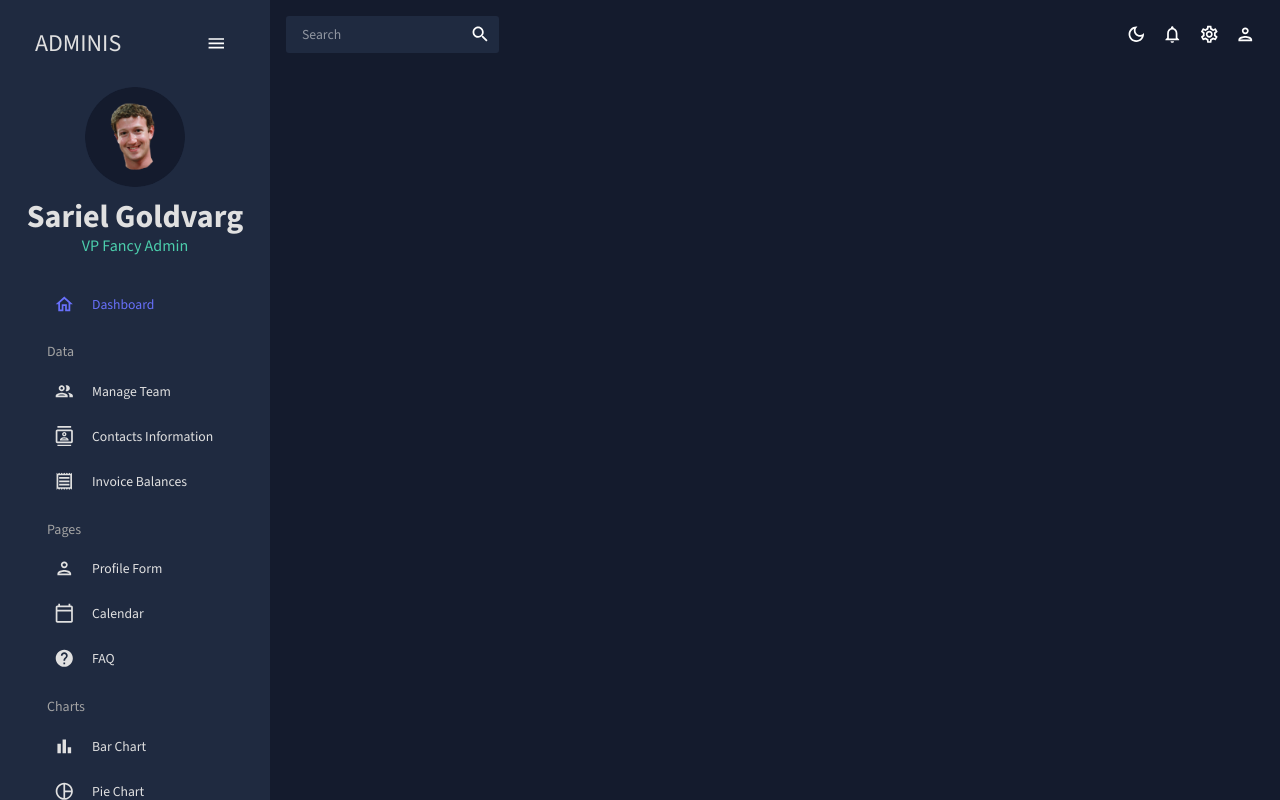
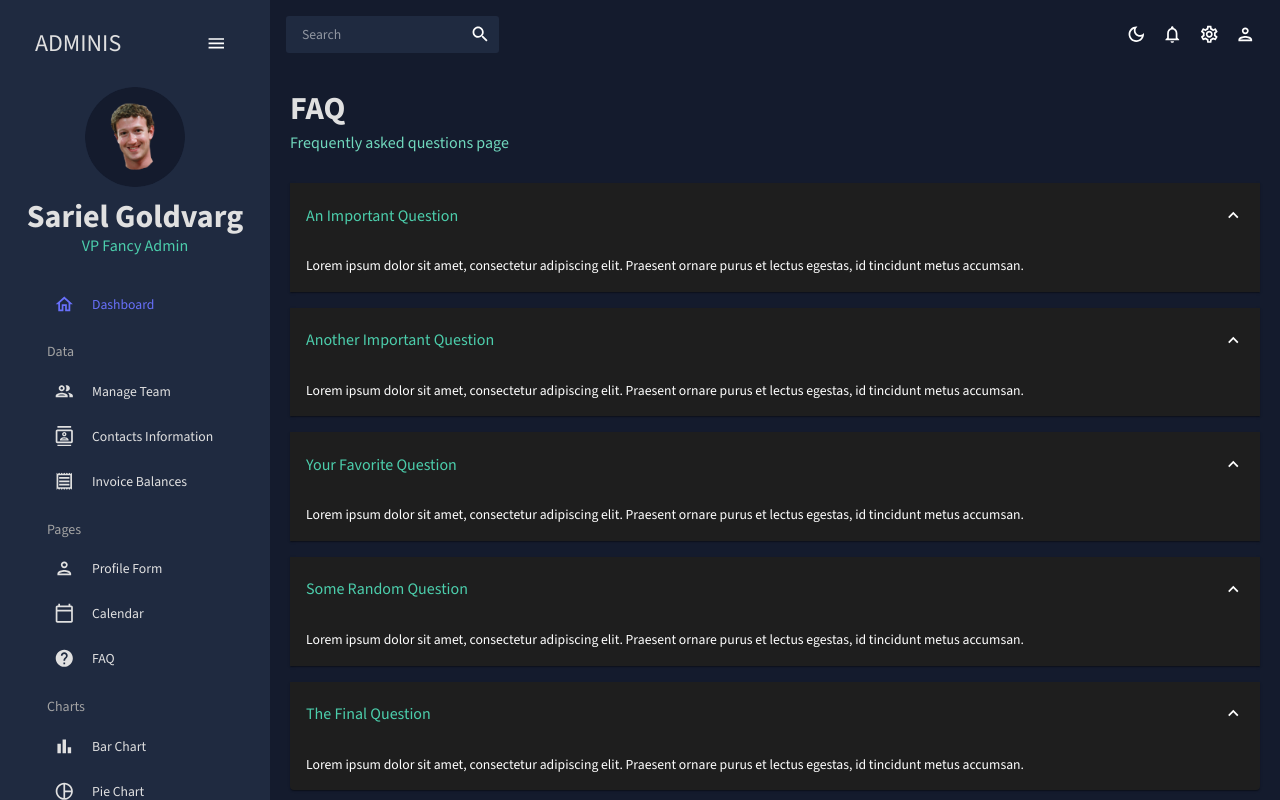
Before and after one commit to SRL-G/react-admin, a React (Create React App) app: page /faq in a window 1280 px wide. Built offline with nearby package versions, Linux system fonts and the light colour scheme.

Commit message:
Finished the FAQ

```diff
--- a/src/App.js
+++ b/src/App.js
@@ -9,10 +9,10 @@
 import Invoices from "./scenes/invoices";
 import Form from "./scenes/form";
 import Calendar from "./scenes/calendar";
+import FAQ from "./scenes/faq";
 // import Bar from "./scenes/bar";
 // import Line from "./scenes/line";
 // import Pie from "./scenes/pie";
-// import FAQ from "./scenes/faq";
 // import Geography from "./scenes/geography";
 
 function App() {
@@ -32,10 +32,11 @@
               <Route path="/invoices" element={<Invoices />} />
               <Route path="/form" element={<Form />} />
               <Route path="/calendar" element={<Calendar />} />
+              <Route path="/faq" element={<FAQ />} />
               {/* <Route path="/bar" element={<Bar />} /> */}
               {/* <Route path="/pie" element={<Pie />} /> */}
               {/* <Route path="/line" element={<Line />} /> */}
-              {/* <Route path="/faq" element={<FAQ />} /> */}
+
               {/* <Route path="/geography" element={<Geography />} /> */}
             </Routes>
           </main>
--- /dev/null
+++ b/src/scenes/faq/index.jsx
@@ -0,0 +1,89 @@
+import { Box, useTheme, Typography } from "@mui/material";
+import Header from "../../components/Header";
+import AccordionSummary from "@mui/material/AccordionSummary";
+import AccordionDetails from "@mui/material/AccordionDetails";
+import Accordion from "@mui/material/Accordion";
+import ExpandMoreIcon from "@mui/icons-material/ExpandMore";
+import { tokens } from "../../theme";
+
+const FAQ = () => {
+  const theme = useTheme();
+  const colors = tokens(theme.palette.mode);
+
+  return (
+    <Box m="20px">
+      <Header title="FAQ" subtitle="Frequently asked questions page" />
+      <Accordion defaultExpanded>
+        <AccordionSummary expandIcon={<ExpandMoreIcon />}>
+          <Typography color={colors.greenAccent[500]} variant="h5">
+            An Important Question
+          </Typography>
+        </AccordionSummary>
+        <AccordionDetails>
+          <Typography>
+            Lorem ipsum dolor sit amet, consectetur adipiscing elit. Praesent
+            ornare purus et lectus egestas, id tincidunt metus accumsan.
+          </Typography>
+        </AccordionDetails>
+      </Accordion>
+
+      <Accordion defaultExpanded>
+        <AccordionSummary expandIcon={<ExpandMoreIcon />}>
+          <Typography color={colors.greenAccent[500]} variant="h5">
+            Another Important Question
+          </Typography>
+        </AccordionSummary>
+        <AccordionDetails>
+          <Typography>
+            Lorem ipsum dolor sit amet, consectetur adipiscing elit. Praesent
+            ornare purus et lectus egestas, id tincidunt metus accumsan.
+          </Typography>
+        </AccordionDetails>
+      </Accordion>
+
+      <Accordion defaultExpanded>
+        <AccordionSummary expandIcon={<ExpandMoreIcon />}>
+          <Typography color={colors.greenAccent[500]} variant="h5">
+            Your Favorite Question
+          </Typography>
+        </AccordionSummary>
+        <AccordionDetails>
+          <Typography>
+            Lorem ipsum dolor sit amet, consectetur adipiscing elit. Praesent
+            ornare purus et lectus egestas, id tincidunt metus accumsan.
+          </Typography>
+        </AccordionDetails>
+      </Accordion>
+
+      <Accordion defaultExpanded>
+        <AccordionSummary expandIcon={<ExpandMoreIcon />}>
+          <Typography color={colors.greenAccent[500]} variant="h5">
+            Some Random Question
+          </Typography>
+        </AccordionSummary>
+        <AccordionDetails>
+          <Typography>
+            Lorem ipsum dolor sit amet, consectetur adipiscing elit. Praesent
+            ornare purus et lectus egestas, id tincidunt metus accumsan.
+          </Typography>
+        </AccordionDetails>
+      </Accordion>
+
+      <Accordion defaultExpanded>
+        <AccordionSummary expandIcon={<ExpandMoreIcon />}>
+          <Typography color={colors.greenAccent[500]} variant="h5">
+            The Final Question
+          </Typography>
+        </AccordionSummary>
+        <AccordionDetails>
+          <Typography>
+            Lorem ipsum dolor sit amet, consectetur adipiscing elit. Praesent
+            ornare purus et lectus egestas, id tincidunt metus accumsan.
+          </Typography>
+        </AccordionDetails>
+      </Accordion>
+    </Box>
+  );
+};
+
+export default FAQ;
```
